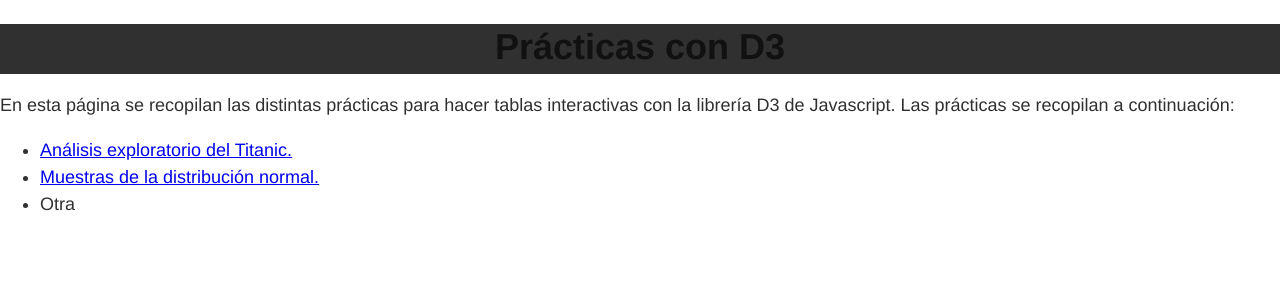
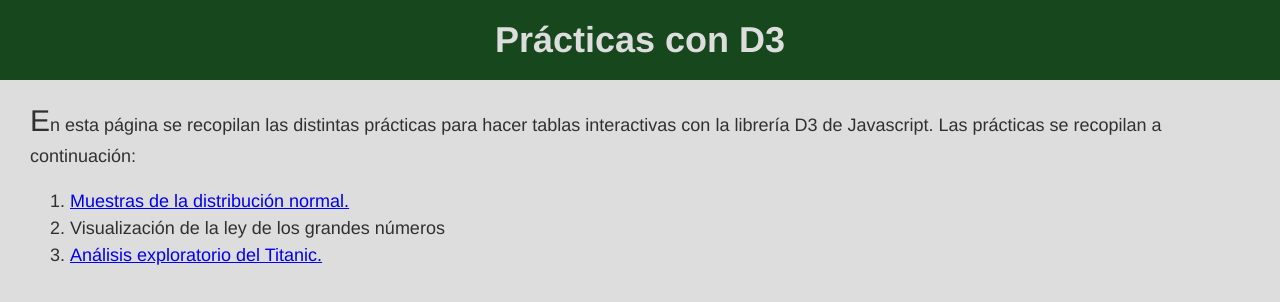
Before and after one commit to manuel-5673/pages, a plain HTML site: page index.html in a window 1280 px wide. Drawn offline with Linux system fonts and the light colour scheme.

Commit message:
Added style modifications

```diff
--- a/estilo.css
+++ b/estilo.css
@@ -1,8 +1,6 @@
-
-html,
-body {
-  margin: 0;
-  padding: 0;
+html, body {
+  margin: 0px;
+  padding: 0px;
 }
 
 html {
@@ -13,20 +11,36 @@ html {
 
 body {
   color: #303030;
-  background-color: #FFFFFF;
+  background-color: #DDDDDD;
 }
 
 h1, h2, h3, h4, h5, h6 {
-  margin-bottom: .5rem;
   font-weight: bold;
+  color: #DDDDDD;
+  margin: 0px;
+  padding: 0px;
+}
+
+h2, h3, h4, h5, h6 {
   line-height: 1.25;
-  color: #111111;
-  text-rendering: optimizeLegibility;
+}
+
+h1 {
+  line-height: 80px;
 }
 
 header {
   width: 100%;
-  height: 50px;
+  height: 80px;
   text-align: center;
-  background-color: #303030;
+  background-color: #17471C;
 }
+
+section::first-letter {
+  font-size: 30px;
+}
+
+section{
+  padding-left: 30px;
+  padding-right: 30px;
+}
--- a/index.html
+++ b/index.html
@@ -9,13 +9,15 @@
     <header>
       <h1>Prácticas con D3</h1>
     </header>
+    <section>
     <p>En esta página se recopilan las distintas prácticas para hacer tablas
     interactivas con la librería D3 de Javascript. Las prácticas se recopilan
     a continuación:</p>
-    <ul>
+    <ol>
+      <li><a href="normal.html">Muestras de la distribución normal.</a></li>
+      <li>Visualización de la ley de los grandes números</li>
       <li><a href="analisis1.html">Análisis exploratorio del Titanic.</a></li>
-      <li><a href="normal.html">Muestras de la distribución normal.</a></li>
-      <li>Otra</li>
-    </ul>
+    </ol>
+    </section>
   </body>
 </html>
```
Also changed, not shown: normal.html (+6 -1 lines).
